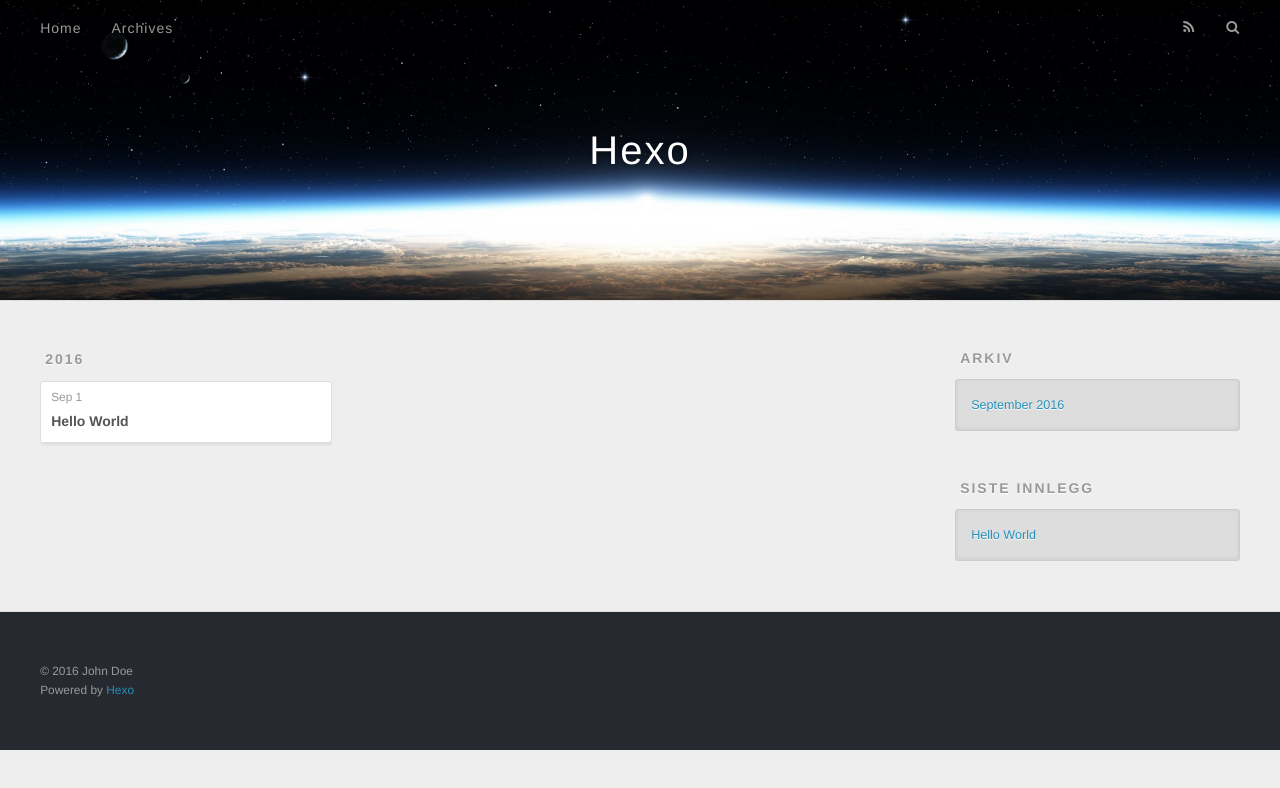
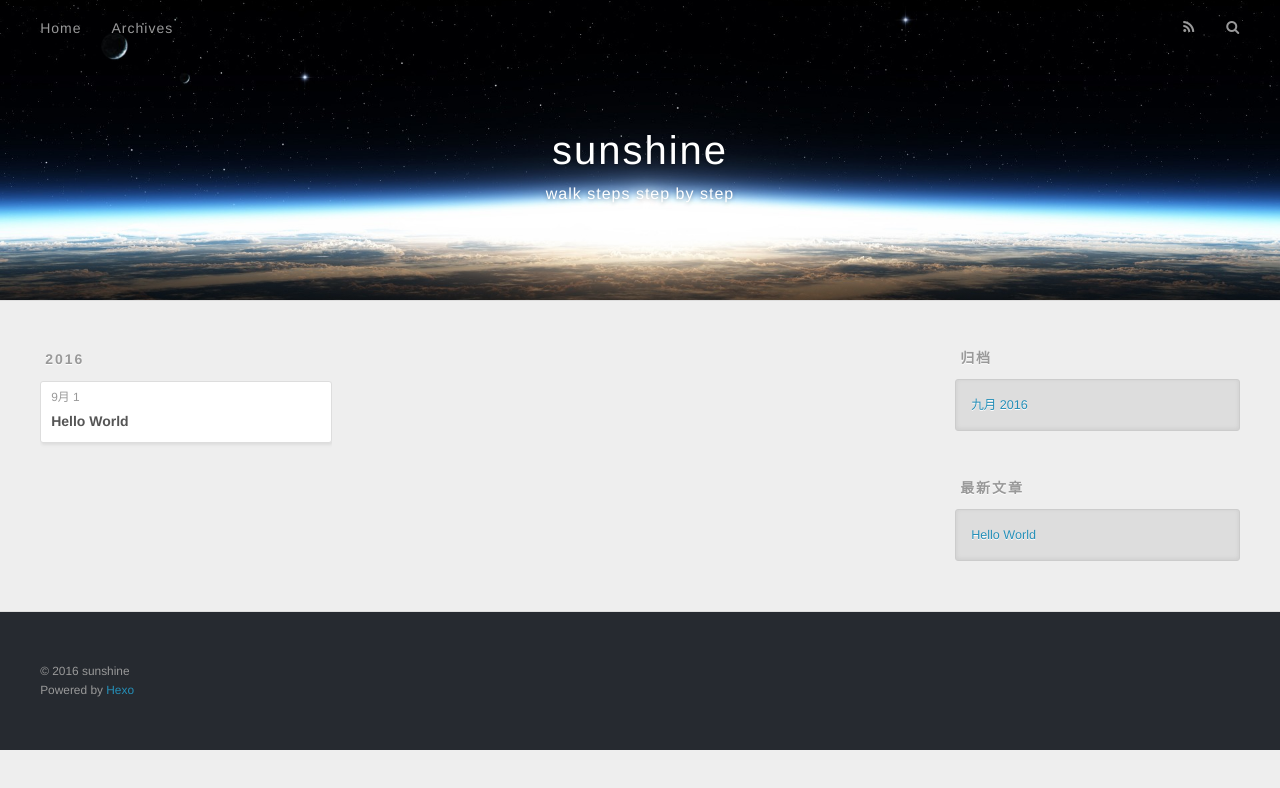
Before and after one commit to maxuelian/maxuelian.github.io, a plain HTML site: page archives/2016/09/index.html in a window 1280 px wide. Drawn offline with nearby package versions, Linux system fonts and the light colour scheme.

Commit message:
Site updated: 2016-09-01 19:35:35

```diff
--- a/archives/2016/09/index.html
+++ b/archives/2016/09/index.html
@@ -3,16 +3,19 @@
 <head>
   <meta charset="utf-8">
 
-  <title>Arkiv: 2016/9 | Hexo</title>
+  <title>归档: 2016/9 | sunshine</title>
   <meta name="viewport" content="width=device-width, initial-scale=1, maximum-scale=1">
-  <meta property="og:type" content="website">
-<meta property="og:title" content="Hexo">
+  <meta name="description" content="walk steps step by step">
+<meta property="og:type" content="website">
+<meta property="og:title" content="sunshine">
 <meta property="og:url" content="http://yoursite.com/archives/2016/09/index.html">
-<meta property="og:site_name" content="Hexo">
+<meta property="og:site_name" content="sunshine">
+<meta property="og:description" content="walk steps step by step">
 <meta name="twitter:card" content="summary">
-<meta name="twitter:title" content="Hexo">
+<meta name="twitter:title" content="sunshine">
+<meta name="twitter:description" content="walk steps step by step">
 
-    <link rel="alternate" href="/atom.xml" title="Hexo" type="application/atom+xml">
+    <link rel="alternate" href="/atom.xml" title="sunshine" type="application/atom+xml">
 
 
     <link rel="icon" href="/favicon.png">
@@ -33,8 +36,12 @@
   <div id="header-outer" class="outer">
     <div id="header-title" class="inner">
       <h1 id="logo-wrap">
-        <a href="/" id="logo">Hexo</a>
+        <a href="/" id="logo">sunshine</a>
       </h1>
+
+        <h2 id="subtitle-wrap">
+          <a href="/" id="subtitle">walk steps step by step</a>
+        </h2>
 
     </div>
     <div id="header-inner" class="inner">
@@ -50,7 +57,7 @@
 
           <a id="nav-rss-link" class="nav-icon" href="/atom.xml" title="RSS Feed"></a>
 
-        <a id="nav-search-btn" class="nav-icon" title="Søk"></a>
+        <a id="nav-search-btn" class="nav-icon" title="搜索"></a>
       </nav>
       <div id="search-form-wrap">
         <form action="//google.com/search" method="get" accept-charset="UTF-8" class="search-form"><input type="search" name="q" results="0" class="search-form-input" placeholder="Search"><button type="submit" class="search-form-submit">&#xF002;</button><input type="hidden" name="sitesearch" value="http://yoursite.com"></form>
@@ -76,7 +83,7 @@
   <div class="archive-article-inner">
     <header class="archive-article-header">
       <a href="/2016/09/01/hello-world/" class="archive-article-date">
-  <time datetime="2016-09-01T10:44:58.355Z" itemprop="datePublished">Sep 1</time>
+  <time datetime="2016-09-01T10:44:58.355Z" itemprop="datePublished">9月 1</time>
 </a>
 
 
@@ -107,9 +114,9 @@
 
 
   <div class="widget-wrap">
-    <h3 class="widget-title">Arkiv</h3>
+    <h3 class="widget-title">归档</h3>
     <div class="widget">
-      <ul class="archive-list"><li class="archive-list-item"><a class="archive-list-link" href="/archives/2016/09/">September 2016</a></li></ul>
+      <ul class="archive-list"><li class="archive-list-item"><a class="archive-list-link" href="/archives/2016/09/">九月 2016</a></li></ul>
     </div>
   </div>
 
@@ -117,7 +124,7 @@
 
 
   <div class="widget-wrap">
-    <h3 class="widget-title">Siste innlegg</h3>
+    <h3 class="widget-title">最新文章</h3>
     <div class="widget">
       <ul>
 
@@ -137,7 +144,7 @@
 
   <div class="outer">
     <div id="footer-info" class="inner">
-      &copy; 2016 John Doe<br>
+      &copy; 2016 sunshine<br>
       Powered by <a href="http://hexo.io/" target="_blank">Hexo</a>
     </div>
   </div>
```
Also changed, not shown: 2016/09/01/hello-world/index.html (+14 -10 lines), archives/2016/index.html (+20 -13 lines), archives/index.html (+20 -13 lines), index.html (+20 -13 lines).
